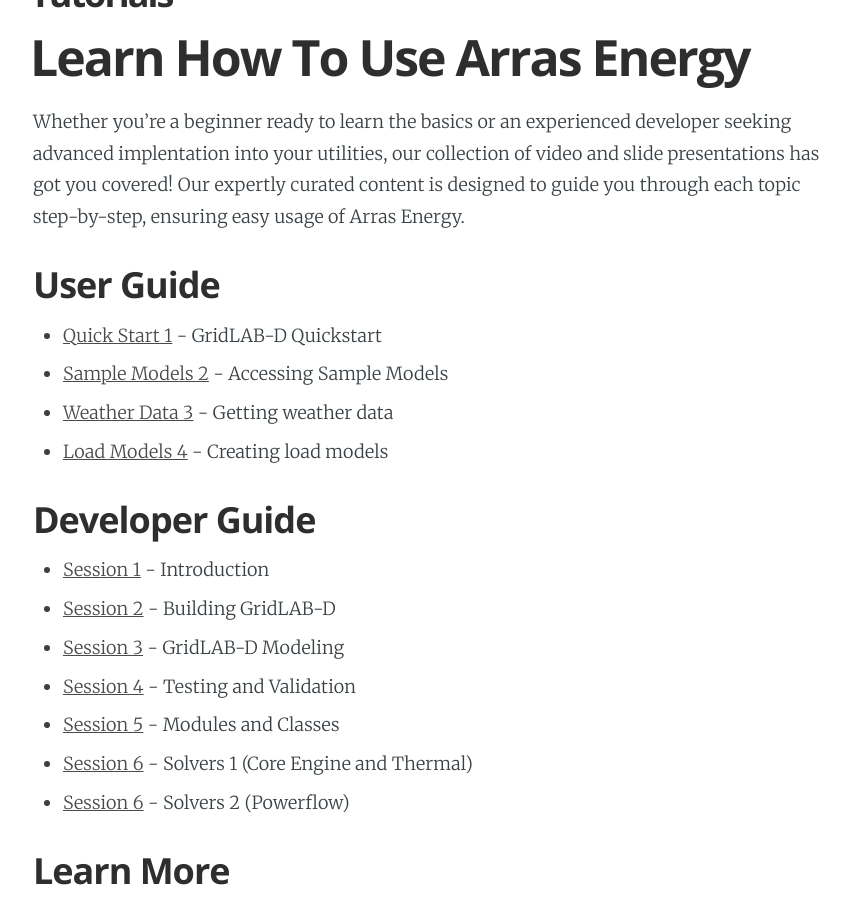
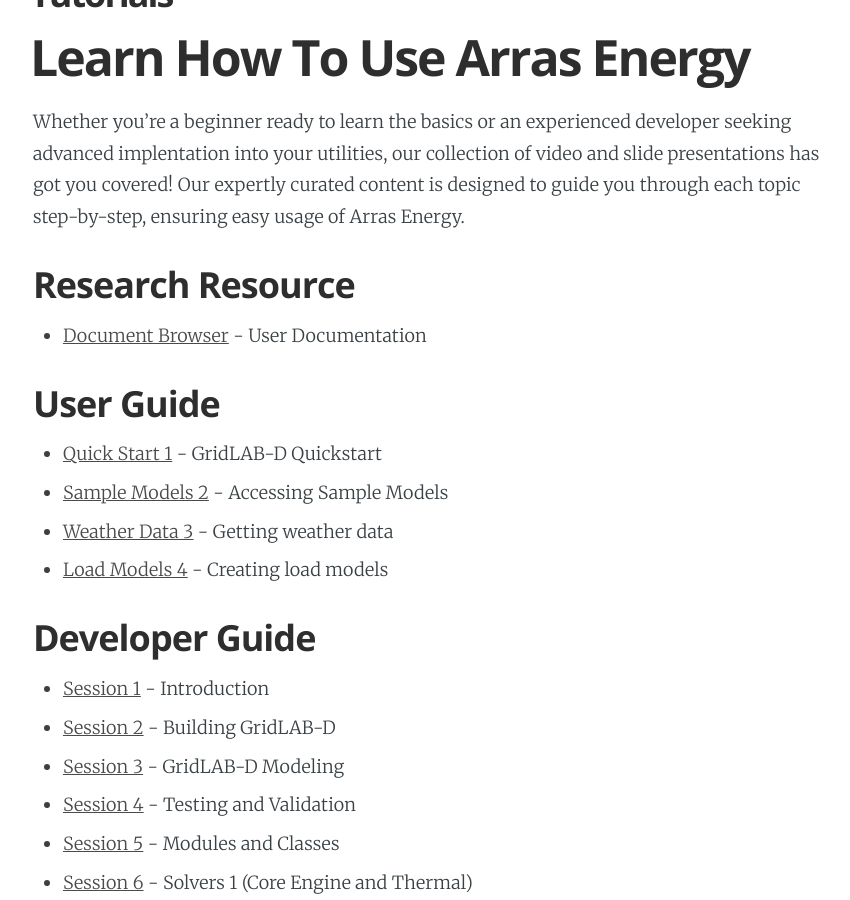
Before and after one commit to arras-energy/static-website, a Jekyll site: the page built from tutorials/index.md, in a window 1280 px wide and 900 px high, scrolled down 652 px. Shown: the whole window, without its empty margins (207-1057 px from the left). Built offline with Jekyll 4.4.1, drawn with Linux system fonts in a browser that asks for light colours; nearby versions of some CDN libraries.

Commit message:
docs.gridlabd.us in tutorials
Signed-off-by: Melody Nguyen <128001866+melodyxnguyen@users.noreply.github.com>

```diff
--- a/tutorials/index.md
+++ b/tutorials/index.md
@@ -11,6 +11,9 @@
 # Learn How To Use Arras Energy
 
  Whether you're a beginner ready to learn the basics or an experienced developer seeking advanced implentation into your utilities, our collection of video and slide presentations has got you covered! Our expertly curated content is designed to guide you through each topic step-by-step, ensuring easy usage of Arras Energy.
+
+## Research Resource
+- [Document Browser](https://docs.gridlabd.us/){:target="_blank"} - User Documentation
 
 ## User Guide
 - [Quick Start 1](http://tutorials.gridlabd.us/){:target="_blank"} - GridLAB-D Quickstart
```
